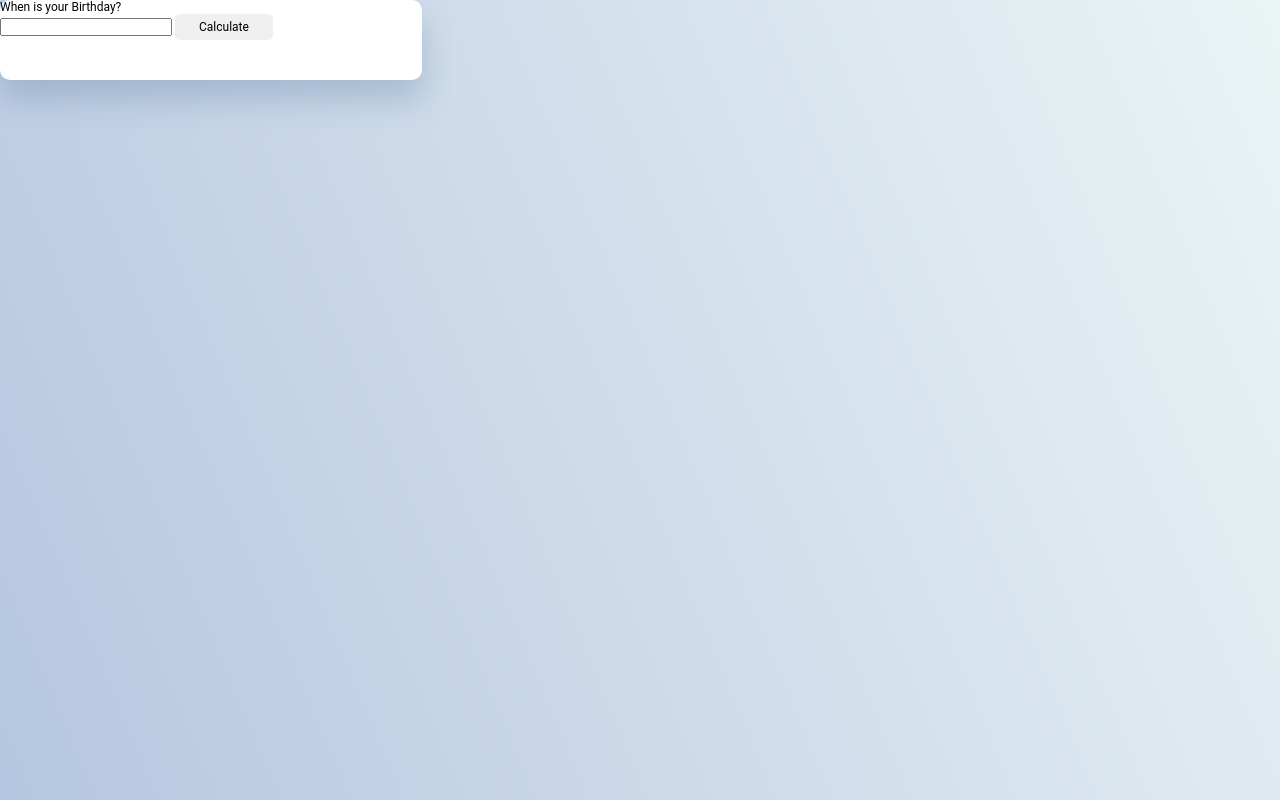
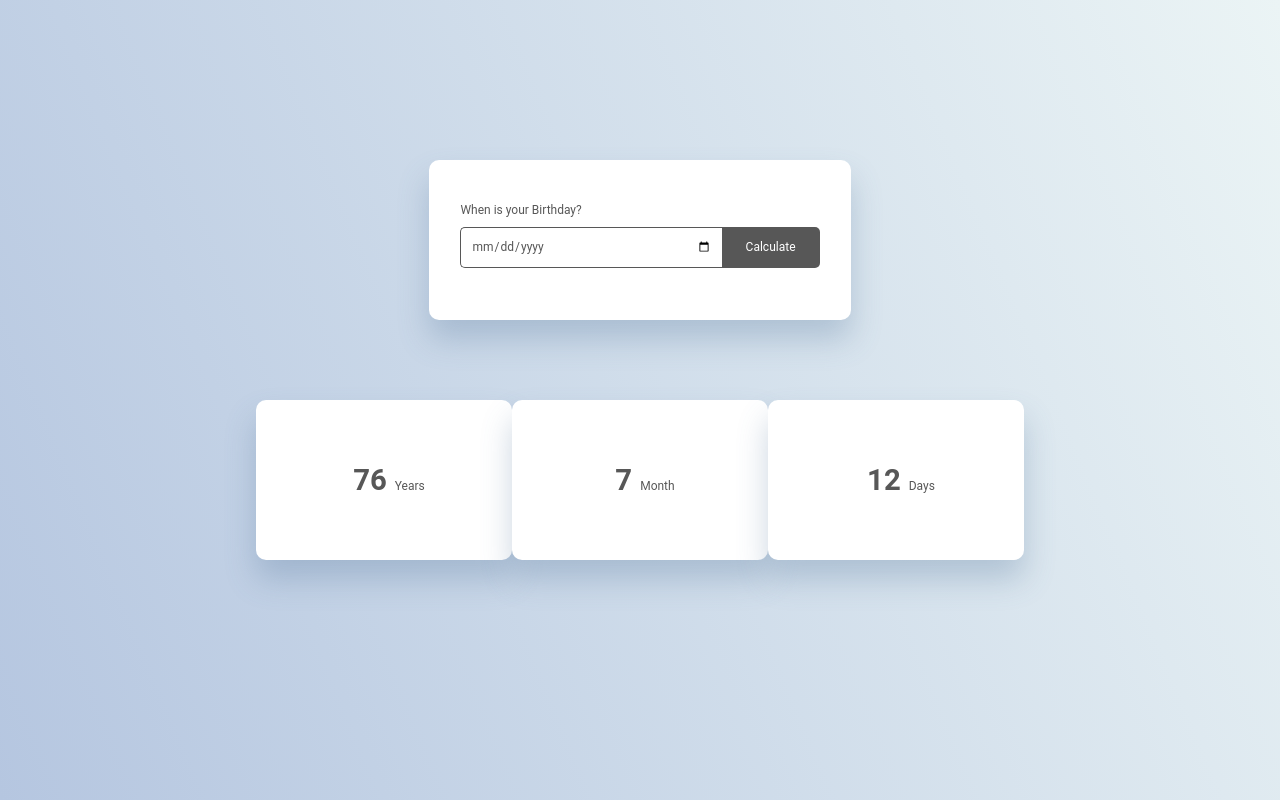
Before and after one commit to sargon17/age-calculator, a plain HTML site: page index.html in a window 1280 px wide. Drawn offline with Linux system fonts and the light colour scheme.

Commit message:
Finished output layout

```diff
--- a/index.html
+++ b/index.html
@@ -16,13 +16,36 @@
 <body>
     <div class="main-wrapper">
         <div class="input-wrapper">
-            <div class="input-form">
-                <h1>When is your Birthday?</h1>
-                <input type="text" name="" id="">
-                <button>Calculate</button>
+            <div class="input-form tile">
+                <div>
+                    <h1>When is your Birthday?</h1>
+                    <div class="input-block">
+                        <input type="date" name="" id="">
+                        <button>Calculate</button>
+                    </div>
+                </div>
             </div>
         </div>
-        <div class="output-wrapper"></div>
+        <div class="output-wrapper">
+            <div class="tile output-tile">
+                <div>
+                    <h2>76</h2>
+                    <p>years</p>
+                </div>
+            </div>
+            <div class="tile output-tile">
+                <div>
+                    <h2>7</h2>
+                    <p>month</p>
+                </div>
+            </div>
+            <div class="tile output-tile">
+                <div>
+                    <h2>12</h2>
+                    <p>days</p>
+                </div>
+            </div>
+        </div>
     </div>
 </body>
 </html>
--- a/sass/main.scss
+++ b/sass/main.scss
@@ -1,13 +1,15 @@
-@mixin text-bod {
+@mixin text-bold {
     font-family: Roboto;
     font-weight: 700;
     font-size: 2.441em;
+    color: #575757;
 }
 
 @mixin text-regular {
     font-family: Roboto;
     font-weight: 400;
     font-size: 12px;
+    color: #575757;
 }
 
 
@@ -26,22 +28,106 @@ $night-bg: #1E3448;
 
 // ! White theme standard
 $day-bg: #ffffff;
+$day-bg-hover: #efefef;
+$grey-color: #575757;
+$grey-color-hover: #474747;
 $day-gradient: linear-gradient(67.32deg, #B5C6E0 0%, #EBF4F5 100%);;
 $day-shadow: 0px 19px 31px rgba(80, 114, 151, 0.29);;
 
+
+.tile{
+    background: $day-bg;
+    box-shadow: $day-shadow;
+    height: 164px;
+    max-height: 20vh;
+    border-radius: 10px;
+    display: flex;
+    align-items: center;
+    justify-content: center;
+    width: 100px
+
+}
+
+
 body{
+    @include text-regular();
+    background: $day-gradient;
     height: 100vh;
-    background: $day-gradient;
-    @include text-regular()
+    position: relative;
+    display: flex;
+    align-items: center;
+    justify-content: space-evenly;
+
+}
+
+.main-wrapper{
+    position: absolute;
+    display: flex;
+    flex-direction: column;
+    align-items: center;
+}
+.input-wrapper{
+    margin: auto;
+}
+
+.input-form{
+    width: 33vw;
+    max-width: 562px;
+}
+.input-form>div{
+    width: 85%;
+}
+
+.input-block{
+    font-size: 0;
+    display: flex;
+    margin: 10px 0;
+    width: 100%;
+}
+input{
+    border: 1px solid $grey-color;
+    height: 41px;
+    border-radius: 5px 0 0 5px;
+    border-right: none;
+    width: 380px;
+    padding: 0 10px;
+}
+input:hover{
+    background: $day-bg-hover;
 }
 
 
 
-.input-form{
-    background: $day-bg;
-    width: 33vw;
-    max-width: 562px;
-    height: 10vh;
-    border-radius: 10px;
-    box-shadow: $day-shadow;
+button{
+    background: $grey-color;
+    color: $day-bg;
+    height: 41px;
+    border-radius: 0 5px 5px 0;
 }
+button:hover{
+    background: $grey-color-hover;
+}
+
+
+.output-wrapper{
+    margin: 10vh 0;
+    width: 60vw;
+    display: flex;
+    align-items: center;
+    justify-content: space-evenly;
+}
+.output-tile{
+    width: 271px;
+}
+
+.output-tile h2{
+    @include text-bold();
+    display: inline-block;
+    margin-left: 10px;
+}
+.output-tile p{
+    @include text-regular();
+    display: inline-block;
+    margin-left: 5px;
+    text-transform: capitalize;
+}
```
Also changed, not shown: dist/css/main.css, 1 other file.
